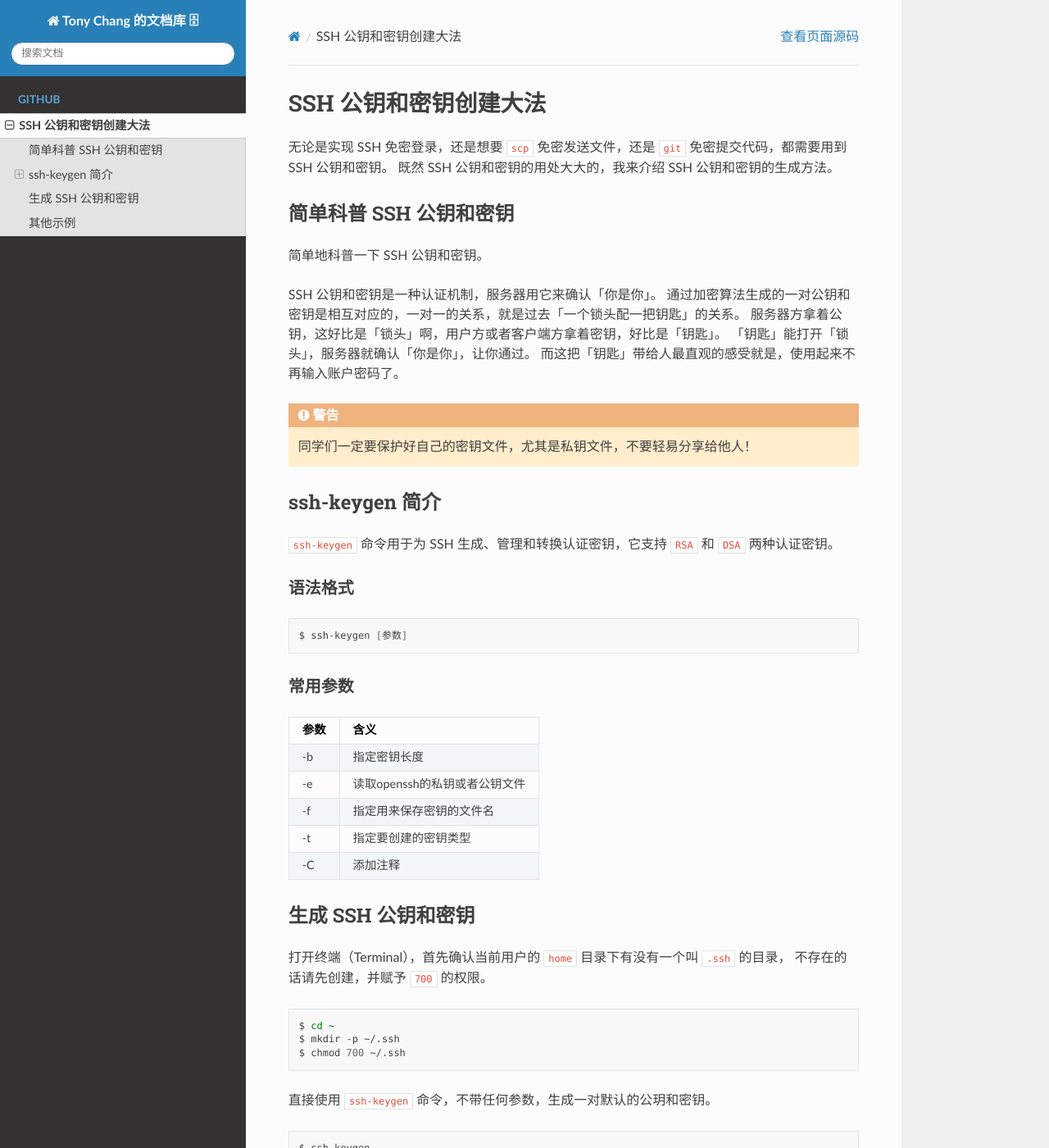
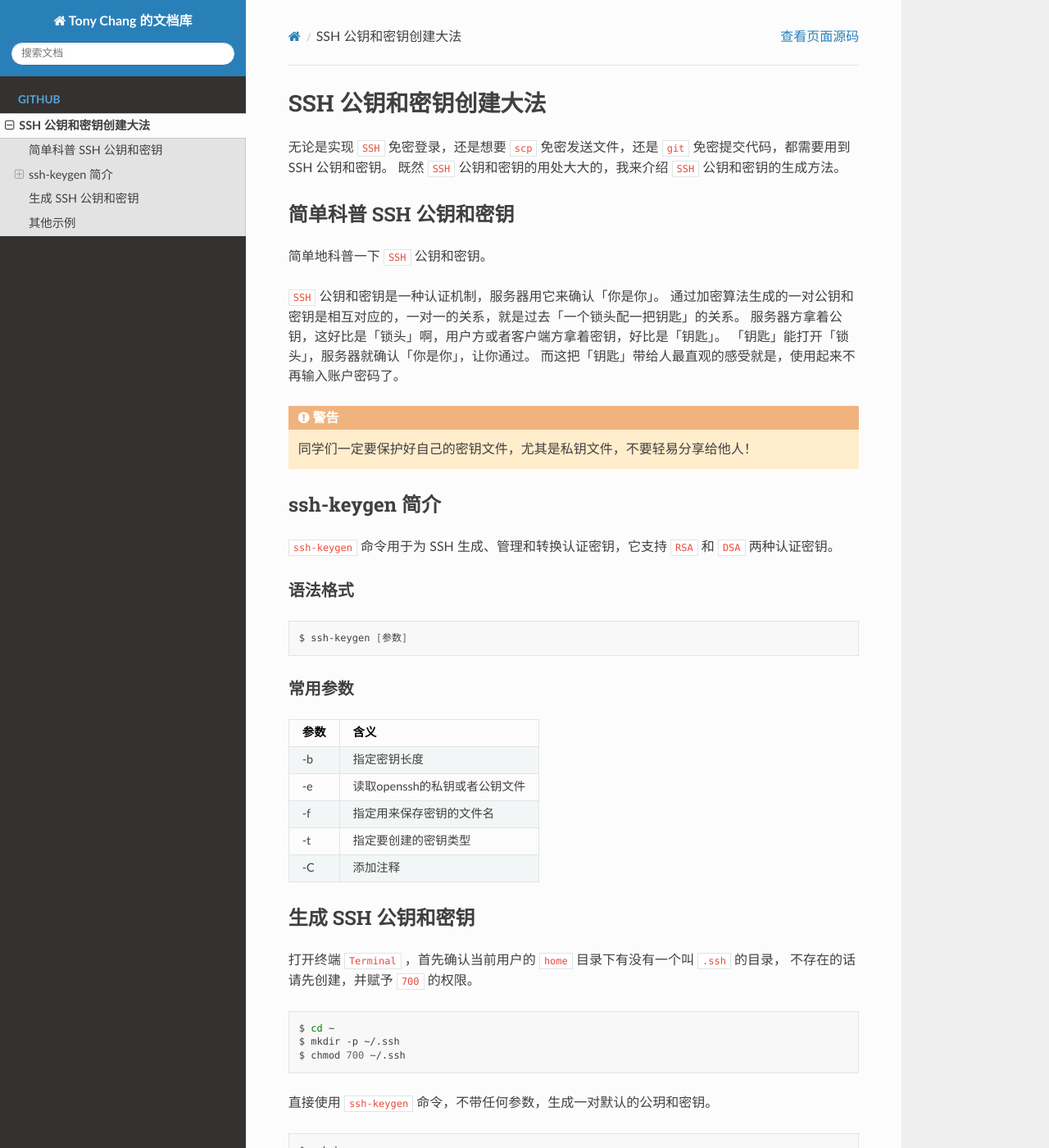
Before and after one commit to tony-aptx4869/docs_lib_sphinx, a Sphinx documentation site: the page built from docs/github/ssh_key_generate.rst, in a window 1280 px wide and 1400 px high. Shown: the whole window at 82% size. Built offline with Sphinx 7.4.7 and the Read the Docs theme 2.0.0, drawn with Linux system fonts in a browser that asks for light colours; some of the changed text lies outside the part shown.

Commit message:
Update files

```diff
--- a/docs/conf.py
+++ b/docs/conf.py
@@ -17,7 +17,7 @@
 
 # -- Project information -----------------------------------------------------
 
-project = 'Tony Chang 的文档库 🗄'
+project = 'Tony Chang 的文档库'
 copyright = '2012-2022 Tony Chang. All Rights Reserved.'
 author = 'Tony Chang'
 
--- a/docs/github/ssh_key_generate.rst
+++ b/docs/github/ssh_key_generate.rst
@@ -1,15 +1,15 @@
 SSH 公钥和密钥创建大法
 ======================
 
-无论是实现 SSH 免密登录，还是想要 ``scp`` 免密发送文件，还是 ``git`` 免密提交代码，都需要用到 SSH 公钥和密钥。
-既然 SSH 公钥和密钥的用处大大的，我来介绍 SSH 公钥和密钥的生成方法。
+无论是实现 ``SSH`` 免密登录，还是想要 ``scp`` 免密发送文件，还是 ``git`` 免密提交代码，都需要用到 SSH 公钥和密钥。
+既然 ``SSH`` 公钥和密钥的用处大大的，我来介绍 ``SSH`` 公钥和密钥的生成方法。
 
 简单科普 SSH 公钥和密钥
 -----------------------
 
-简单地科普一下 SSH 公钥和密钥。
+简单地科普一下 ``SSH`` 公钥和密钥。
 
-SSH 公钥和密钥是一种认证机制，服务器用它来确认「你是你」。
+``SSH`` 公钥和密钥是一种认证机制，服务器用它来确认「你是你」。
 通过加密算法生成的一对公钥和密钥是相互对应的，一对一的关系，就是过去「一个锁头配一把钥匙」的关系。
 服务器方拿着公钥，这好比是「锁头」啊，用户方或者客户端方拿着密钥，好比是「钥匙」。
 「钥匙」能打开「锁头」，服务器就确认「你是你」，让你通过。
@@ -46,7 +46,7 @@ ssh-keygen 简介
 生成 SSH 公钥和密钥
 -------------------
 
-打开终端（Terminal），首先确认当前用户的 ``home`` 目录下有没有一个叫 ``.ssh`` 的目录，
+打开终端 ``Terminal`` ，首先确认当前用户的 ``home`` 目录下有没有一个叫 ``.ssh`` 的目录，
 不存在的话请先创建，并赋予 ``700`` 的权限。
 
 .. prompt:: bash $
--- a/docs/index.rst
+++ b/docs/index.rst
@@ -7,7 +7,7 @@ Tony Chang 的文档库 🗄
 ======================
 
 .. toctree::
-   :maxdepth: 1
+   :maxdepth: 2
    :hidden:
    :caption: GitHub
 
```
Also changed, not shown: other parts of docs/github/ssh_key_generate.rst (+9 -2 lines).
